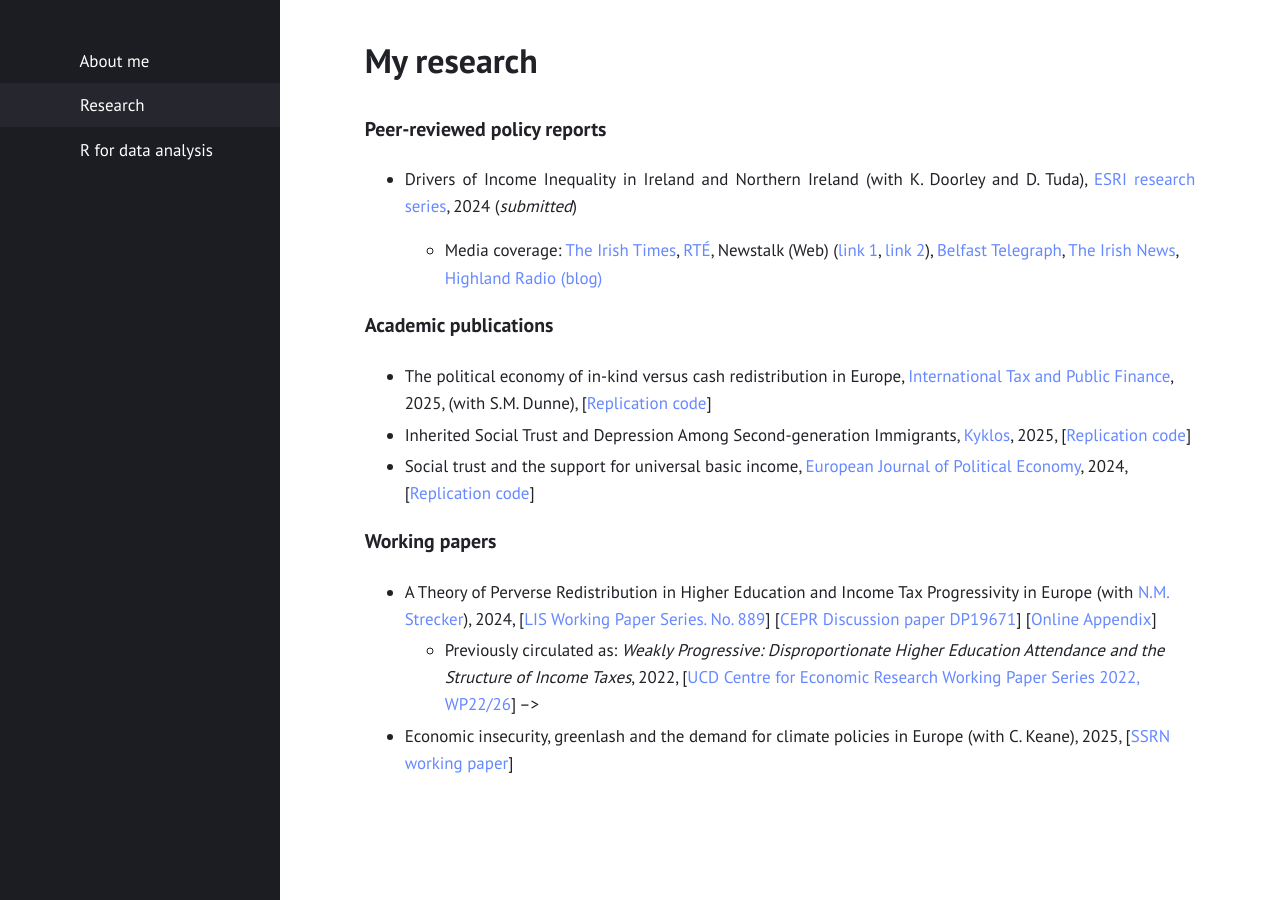
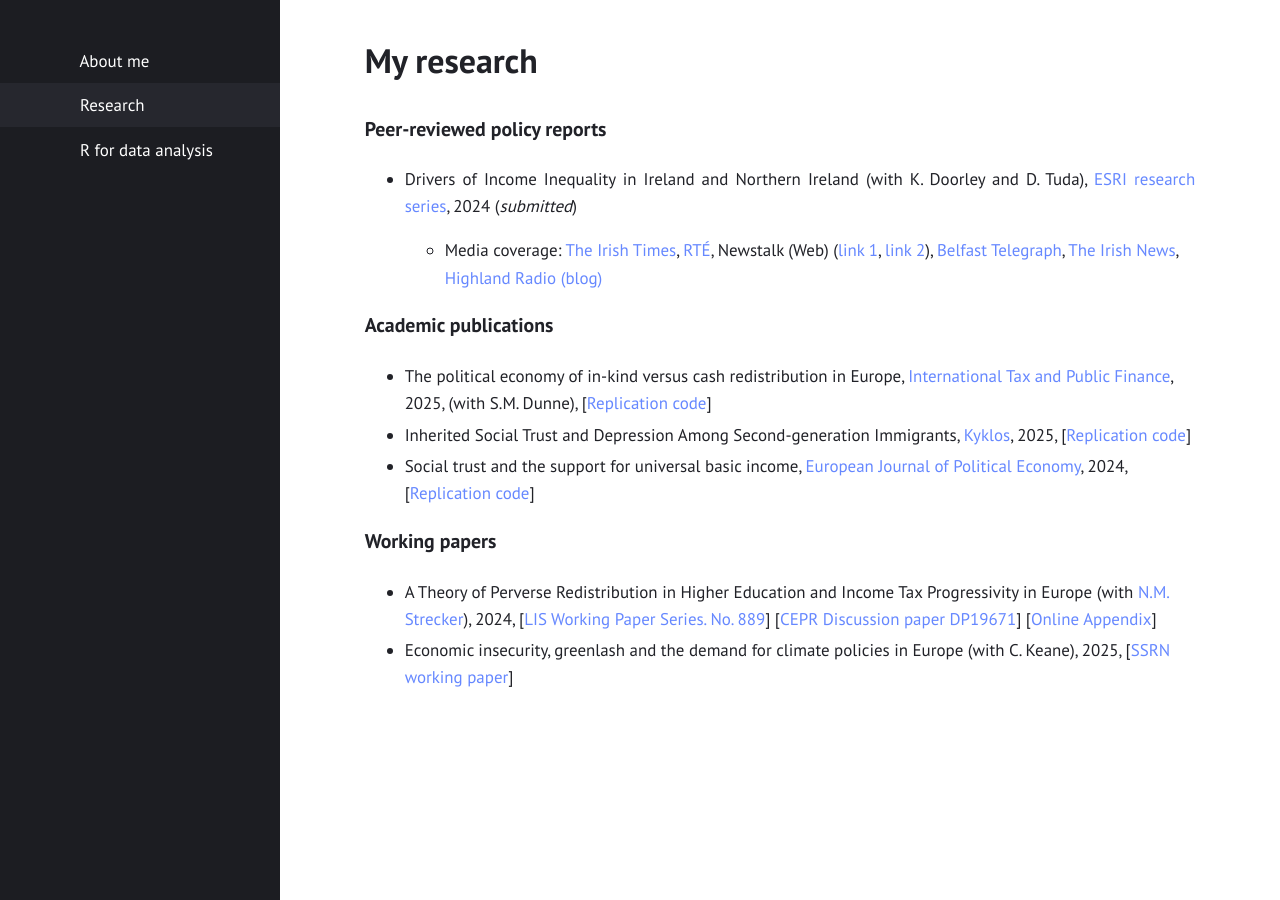
Before and after one commit to gubellom/gubellom.github.io, a Jekyll site: the page built from replication.md, in a window 1280 px wide. Built offline with Jekyll 4.4.1, drawn with Linux system fonts in a browser that asks for light colours.

Commit message:
Update replication.md
Signed-off-by: Michele Gubello <62111923+gubellom@users.noreply.github.com>

```diff
--- a/replication.md
+++ b/replication.md
@@ -30,7 +30,7 @@ title: "My research"
 ### Working papers
 
 - A Theory of Perverse Redistribution in Higher Education and Income Tax Progressivity in Europe (with [N.M. Strecker](https://sites.google.com/site/nmstrecker/)), 2024, [[LIS Working Paper Series. No. 889](https://www.lisdatacenter.org/wps/liswps/889.pdf)] [[CEPR Discussion paper DP19671](https://cepr.org/publications/dp19671)] [[Online Appendix](https://sites.google.com/site/nmstrecker/GS-OA?authuser=0)]
-     - Previously circulated as: *Weakly Progressive: Disproportionate Higher Education Attendance and the Structure of Income Taxes*, 2022, [[UCD Centre for Economic Research Working Paper Series 2022,  WP22/26](https://hdl.handle.net/10419/296672)] -->
+  <!--     - Previously circulated as: *Weakly Progressive: Disproportionate Higher Education Attendance and the Structure of Income Taxes*, 2022, [[UCD Centre for Economic Research Working Paper Series 2022,  WP22/26](https://hdl.handle.net/10419/296672)] -->
 - Economic insecurity, greenlash and the demand for climate policies in Europe (with C. Keane), 2025, [[SSRN working paper](http://dx.doi.org/10.2139/ssrn.5111562 )]
 
 <!--
```
